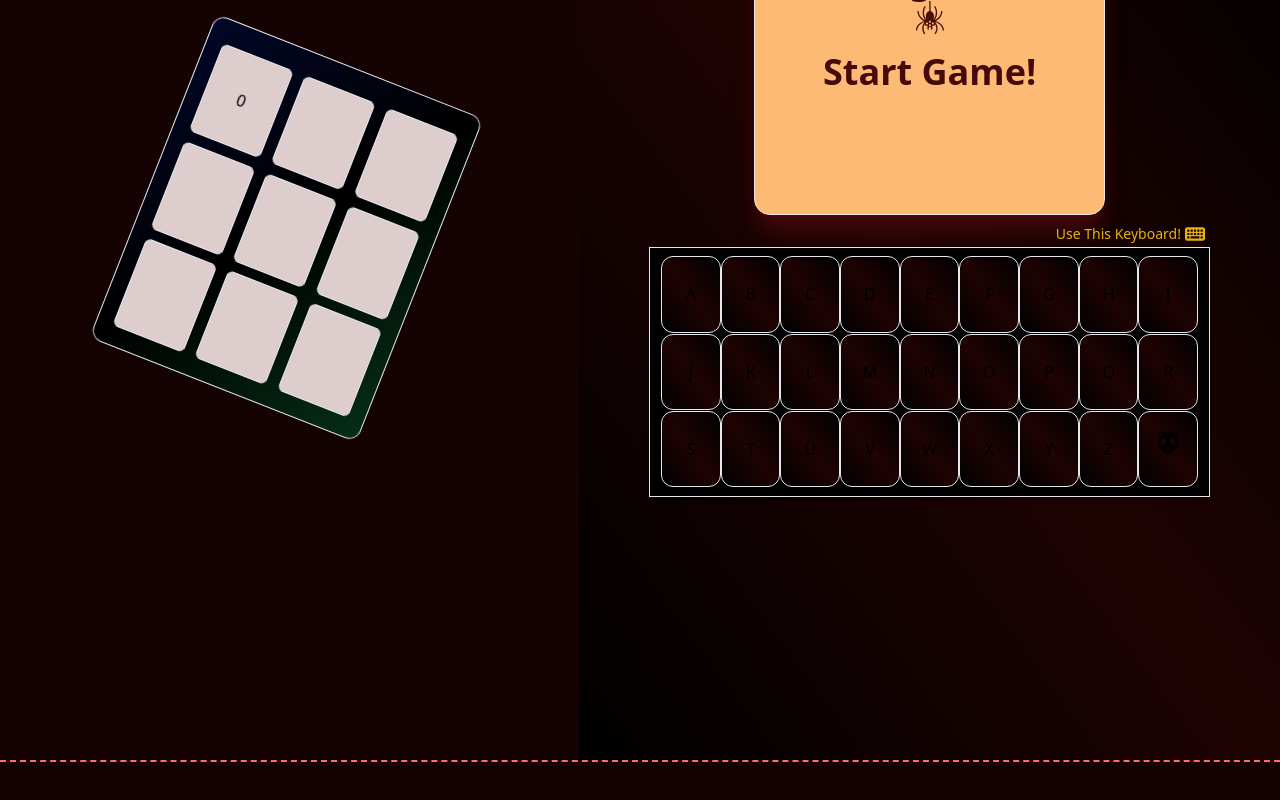
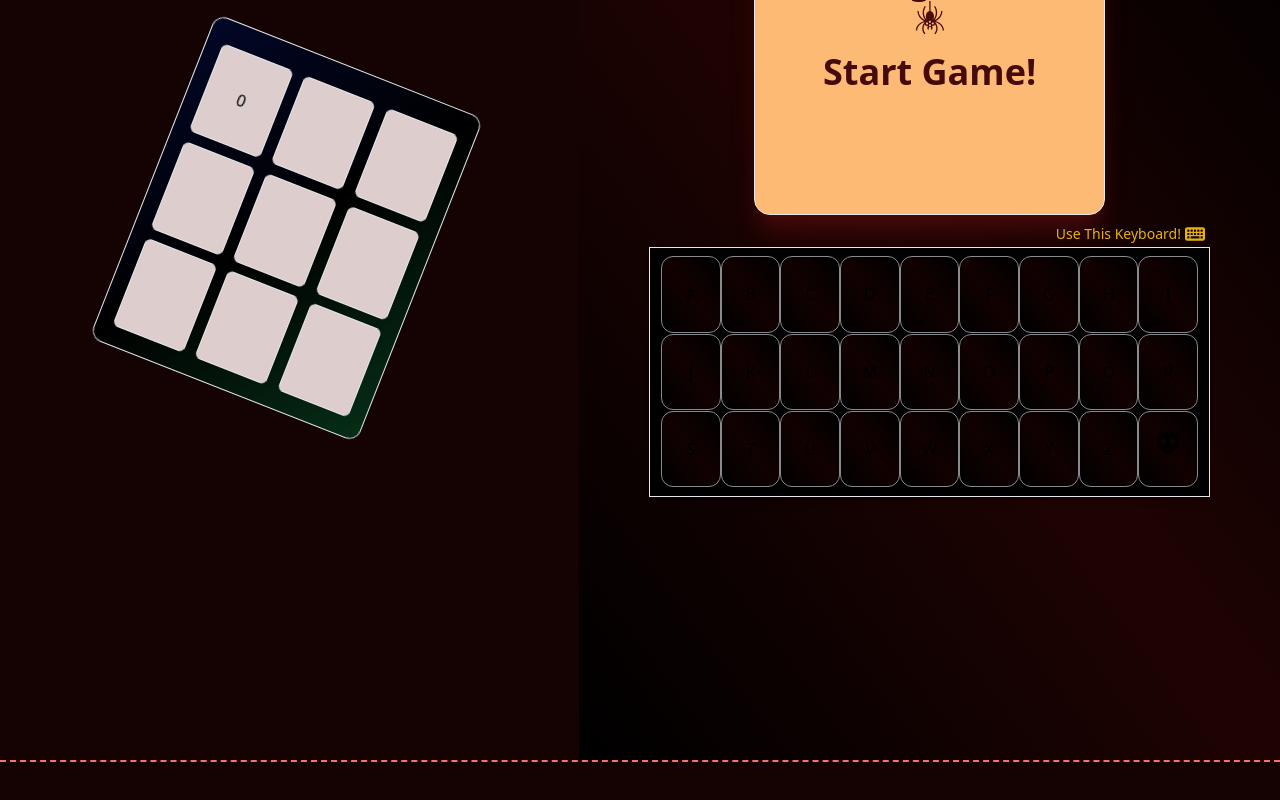
Before and after one commit to shivamgupta951/YemmyHMGame, a React (Vite) app: page / in a window 1280 px wide. Shown: the part 1412-2212 px from the top of the page. Built offline with nearby package versions, Linux system fonts and the light colour scheme.

Commit message:
Lose Condition Added!

```diff
--- a/src/components/GameBox.tsx
+++ b/src/components/GameBox.tsx
@@ -3,6 +3,8 @@ import { GiHangingSpider } from "react-icons/gi";
 import words from "../wordList.json";
 import { useState } from "react";
 import { IoExit } from "react-icons/io5";
+import { useEffect } from "react";
+import { FaSkull } from "react-icons/fa";
 
 type input = {
   title: string;
@@ -10,6 +12,8 @@ type input = {
   onExit: () => void;
   gameStatus: boolean;
   setGameStatus: React.Dispatch<React.SetStateAction<boolean>>;
+  gameOver: boolean;
+  setGameOver: React.Dispatch<React.SetStateAction<boolean>>;
   wordToGuess: string;
   setWordToGuess: React.Dispatch<React.SetStateAction<string>>;
   wrongLetters: string[];
@@ -26,11 +30,12 @@ const GameBox: React.FC<input> = ({
   setWordToGuess,
   wrongLetters,
   setWrongLetters,
+  gameOver,
+  setGameOver,
 }) => {
   const [firstGame, setFirstGame] = useState(true);
   const [prevWord, setPrevWord] = useState("");
   const [result, setResult] = useState("LOSE");
-
   return (
     <div
       className={`w-[60%] text-2xl h-[280px] size-[45%] lg:w-[50%] lg:h-[40%] border relative rounded-2xl ${
@@ -44,31 +49,31 @@ const GameBox: React.FC<input> = ({
               <div className="absolute h-[3%] w-[25%] bg-black left-[50%] top-0"></div>
 
               {/*left hand*/}
-              {wrongLetters.length >= 6 && (
+              {wrongLetters.length >= 9 && (
                 <div className="absolute h-[2%] w-[15%] bg-black left-[64%] rotate-45 top-[40%]"></div>
               )}
               {/*Right hand*/}
-              {wrongLetters.length >= 8 && (
+              {wrongLetters.length >= 12 && (
                 <div className="absolute h-[2%] w-[15%] bg-black left-[74%] -rotate-45 top-[40%]"></div>
               )}
               {/*left leg*/}
-              {wrongLetters.length >= 10 && (
+              {wrongLetters.length >= 15 && (
                 <div className="absolute h-[2%] w-[15%] bg-black left-[64%] -rotate-45 top-[72%] md:top-[76%]  lg:top-[71%]"></div>
               )}
               {/*Right leg*/}
-              {wrongLetters.length >= 12 && (
+              {wrongLetters.length >= 18 && (
                 <div className="absolute h-[2%] w-[15%] bg-black left-[74%] rotate-45 top-[72%] md:top-[76%] lg:top-[71%]"></div>
               )}
 
               <div className="absolute h-[15%] w-[2%] bg-black left-[75%] top-0"></div>
 
               {/*Body*/}
-              {wrongLetters.length >= 4 && (
+              {wrongLetters.length >= 6 && (
                 <div className="absolute h-[30%] w-[1%] bg-black left-[76%] top-[35%]"></div>
               )}
 
               {/*Head*/}
-              {wrongLetters.length >= 2 && (
+              {wrongLetters.length >= 3 && (
                 <div className="absolute h-[20%] lg:w-[13%] w-[10%] md:w-[8%] md:left-[72%] lg:left-[70%] rounded-full border-2 border-black left-[71%] top-[15%]"></div>
               )}
 
@@ -85,16 +90,16 @@ const GameBox: React.FC<input> = ({
                 key={i}
                 className="w-[8%] border-b-4 h-full flex justify-center items-center border-black"
               >
-                {chars.includes(wordToGuess.charAt(i)) &&
-                  wordToGuess.charAt(i)}
+                {chars.includes(wordToGuess.charAt(i)) && wordToGuess.charAt(i)}
               </div>
             ))}
           </div>
 
           <div
-            className="flex border border-black justify-center items-center space-x-1 rounded-lg bg-black text-yellow-400 p-1 absolute -top-1 -right-1 cursor-pointer transition-all transform duration-300 ease-in-out hover:text-yellow-600 hover:scale-105"
+            className="flex border border-black justify-center items-center space-x-1 rounded-lg bg-black text-yellow-400 p-1 absolute -top-1 -right-1 cursor-pointer transition-all transform duration-300 ease-in-out hover:text-yellow-600 hover:scale-105 z-50"
             onClick={() => {
               setGameStatus(false);
+              setGameOver(false);
               setFirstGame(false);
               const newWord = words[Math.floor(Math.random() * words.length)];
               setWordToGuess(newWord);
@@ -104,11 +109,22 @@ const GameBox: React.FC<input> = ({
             <div className="text-[30%]">Exit Game</div>
             <IoExit size={20}></IoExit>
           </div>
+          {gameOver && (
+            <div className="bg-black w-full flex z-50 justify-center items-center p-4 py-8 absolute top-[32%] outline outline-black text-red-800 tracking-tight flex-col">
+              <div className="flex justify-center items-center">GameOver <FaSkull className="mx-2 text-red-400 animate-pulse text-3xl"></FaSkull></div>
+              <div className="text-sm text-purple-900 tracking-wider mt-2">({wordToGuess})</div>
+            </div>
+          )}
+          {gameOver && (
+            <div className="absolute bg-black w-full h-full top-0 outline outline-black rounded-2xl opacity-55 z-40"></div>
+          )}
+          <div className="-top-1 -left-1 text-[30%] p-2 py-1 px-6 text-purple-400 rounded-xl absolute bg-black">
+            chances left : {18-wrongLetters.length}
+          </div>
         </div>
       ) : (
         <>
           Hangman! <GiHangingSpider className="animate-pulse"></GiHangingSpider>
-
           {firstGame ? (
             <div
               className="btn-sm btn px-8 my-4"
@@ -130,7 +146,6 @@ const GameBox: React.FC<input> = ({
               Start New Game!
             </div>
           )}
-
           {firstGame ? (
             <div></div>
           ) : (
--- a/src/components/GameSection.tsx
+++ b/src/components/GameSection.tsx
@@ -21,6 +21,7 @@ const GameSection = () => {
   }, []);
 
   const [gameStatus, setGameStatus] = useState<boolean>(false);
+  const [gameOver, setGameOver] = useState<boolean>(false);
 
   const [wordToGuess, setWordToGuess] = useState<string>(() => {
     return words[Math.floor(Math.random() * words.length)];
@@ -33,6 +34,11 @@ const GameSection = () => {
   const [wrongLetters, setWrongLetters] = useState<string[]>([]);
 
   const alphabet = "ABCDEFGHIJKLMNOPQRSTUVWXYZ".split("");
+  useEffect(() => {
+    if (wrongLetters.length >= 18) {
+      setGameOver(true);
+    }
+  }, [wrongLetters]);
 
   return (
     <div className="w-full min-h-[950px] border-b-2 border-dashed border-red-400 lg:flex justify-center">
@@ -151,6 +157,8 @@ const GameSection = () => {
           }}
           gameStatus={gameStatus}
           setGameStatus={setGameStatus}
+          gameOver={gameOver}
+          setGameOver={setGameOver}
           wordToGuess={wordToGuess}
           wrongLetters={wrongLetters}
           setWrongLetters={setWrongLetters}
@@ -187,12 +195,14 @@ const GameSection = () => {
               }}
               gameStatus={gameStatus}
               setGameStatus={setGameStatus}
+              gameOver={gameOver}
+              setGameOver={setGameOver}
             />
           ))}
 
           {/* Panda */}
           <div
-            className="
+            className={`
               border
               w-[18%] h-[50px]
               sm:w-[15%] sm:h-[55px]
@@ -202,7 +212,9 @@ const GameSection = () => {
               flex justify-center items-center
               transition-all transform duration-300
               ease-in-out hover:scale-95 cursor-pointer
-            "
+              ${gameOver? "opacity-30":""}
+              ${gameStatus?"":"cursor-not-allowed opacity-60"}
+              `}
           >
             <GiPanda className="text-2xl animate-bounce" />
           </div>
--- a/src/components/KeyboardButton.tsx
+++ b/src/components/KeyboardButton.tsx
@@ -3,6 +3,8 @@ type KeyboardButtonProps = {
   onClick: (letter: string) => void;
   gameStatus: boolean;
   setGameStatus: React.Dispatch<React.SetStateAction<boolean>>;
+  gameOver: boolean;
+  setGameOver: React.Dispatch<React.SetStateAction<boolean>>;
 };
 
 const KeyboardButton = ({
@@ -10,6 +12,8 @@ const KeyboardButton = ({
   onClick,
   gameStatus,
   setGameStatus,
+  gameOver,
+  setGameOver
 }: KeyboardButtonProps) => {
   return (
     <button
@@ -23,10 +27,10 @@ const KeyboardButton = ({
     flex justify-center items-center
     transition-all transform duration-300
     ease-in-out hover:scale-95 cursor-pointer
-    ${gameStatus? "":"cursor-not-allowed"}
+    ${gameStatus? "":"cursor-not-allowed opacity-60"} ${gameOver? "opacity-30":""}
   `}
       onClick={() => onClick(letter.toLowerCase())}
-      disabled={!gameStatus}
+      disabled={!gameStatus || gameOver}
     >
       {letter}
     </button>
```
